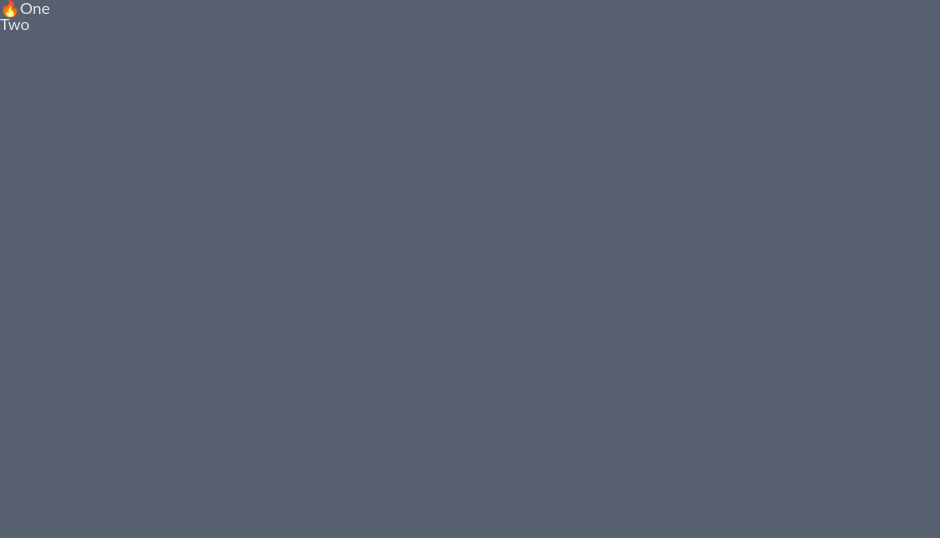
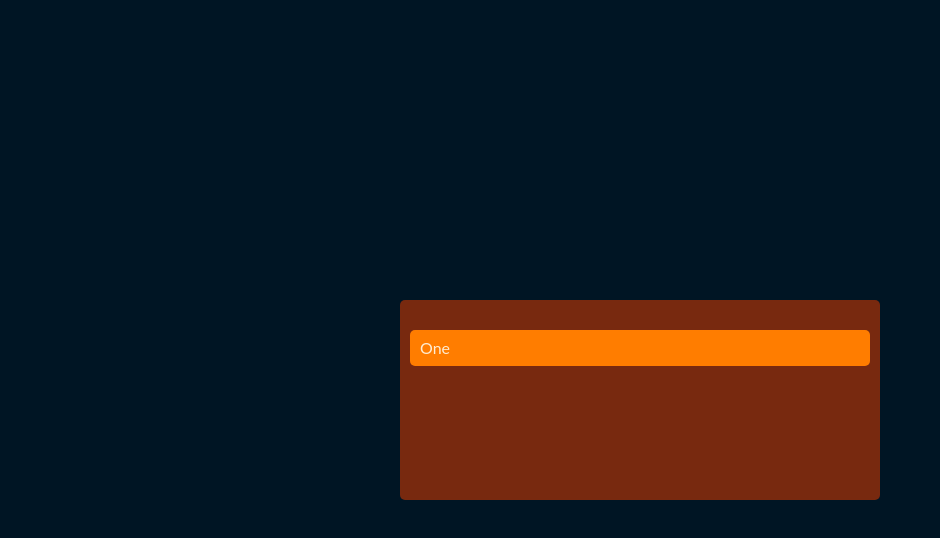
Before and after one commit to hyejikng/react-trello, a React (Create React App) app: page / in a window 1280 px wide. Shown: the top 538 px of the page, without its empty margins (0-940 px from the left). Built offline with nearby package versions, Linux system fonts and the light colour scheme.

Commit message:
Create List Styling

```diff
--- a/src/components/App.tsx
+++ b/src/components/App.tsx
@@ -1,38 +1,65 @@
 import { DragDropContext, Droppable, Draggable } from 'react-beautiful-dnd';
+import styled from 'styled-components';
+
+const Wrapper = styled.div`
+  display: flex;
+  max-width: 480px;
+  width: 100%;
+  height: 100vh;
+  margin: 0 auto;
+  justify-content: center;
+  align-items: center;
+`;
+
+const Boards = styled.div`
+  display: grid;
+  grid-template-columns: repeat(1, 1fr);
+  width: 100%;
+`;
+
+const Board = styled.div`
+  padding: 20px 10px;
+  padding-top: 30px;
+  background-color: ${(props) => props.theme.boardColor};
+  border-radius: 5px;
+  min-height: 200px;
+`;
+
+const Card = styled.div`
+  border-radius: 5px;
+  padding: 10px;
+  background-color: ${(props) => props.theme.cardColor};
+`;
 
 function App() {
   const onDragEnd = () => {};
   return (
     <DragDropContext onDragEnd={onDragEnd}>
-      <div>
+      <Wrapper>
+        <Boards>
           <Droppable droppableId="one">
             {(magic) => (
-            <ul ref={magic.innerRef} {...magic.droppableProps}>
+              <Board ref={magic.innerRef} {...magic.droppableProps}>
                 <Draggable draggableId="first" index={0}>
                   {(magic) => (
-                  <li ref={magic.innerRef} {...magic.draggableProps}>
-                    <span {...magic.dragHandleProps}>🔥</span>
-                    One
-                  </li>
-                )}
-              </Draggable>
-              <Draggable draggableId="second" index={1}>
-                {(magic) => (
-                  <li
+                    <Card
                       ref={magic.innerRef}
                       {...magic.draggableProps}
                       {...magic.dragHandleProps}
                     >
-                    Two
-                  </li>
+                      One
+                    </Card>
                   )}
                 </Draggable>
-            </ul>
+              </Board>
             )}
           </Droppable>
-      </div>
+        </Boards>
+      </Wrapper>
     </DragDropContext>
   );
 }
 
 export default App;
+
+//배열만들기. Draggable 복붙 방지를 위해.
--- a/src/components/theme.ts
+++ b/src/components/theme.ts
@@ -8,15 +8,15 @@
 };
 
 export const LightTheme: DefaultTheme = {
-  bgColor: '#f1f2f6',
+  bgColor: '#ffecd1',
   textColor: '#1e272e',
   accentColor: '#ff6b81',
   listColor: '#fff',
 };
 
 export const DarkTheme: DefaultTheme = {
-  bgColor: '#57606f',
-  textColor: '#dfe4ea',
-  accentColor: '#b71540',
-  listColor: '#3c6382',
+  bgColor: '#001524',
+  boardColor: '#78290f',
+  cardColor: '#ff7D00',
+  textColor: '#ffecd1',
 };
```
Also changed, not shown: 1 other file (tests, documents, lock files or other folders). Lines whose indentation alone changed are shown as unchanged.
